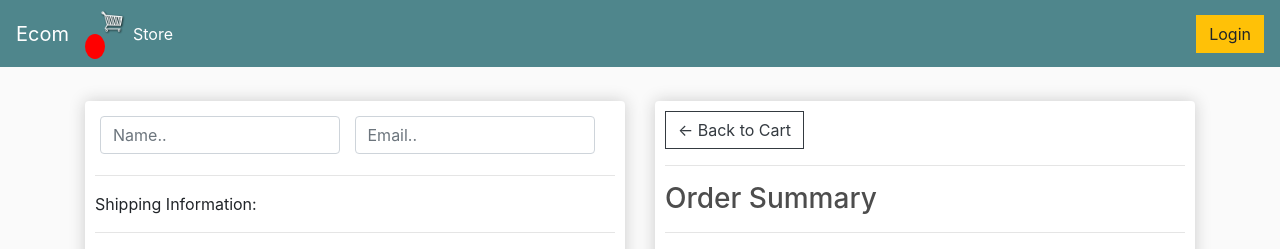
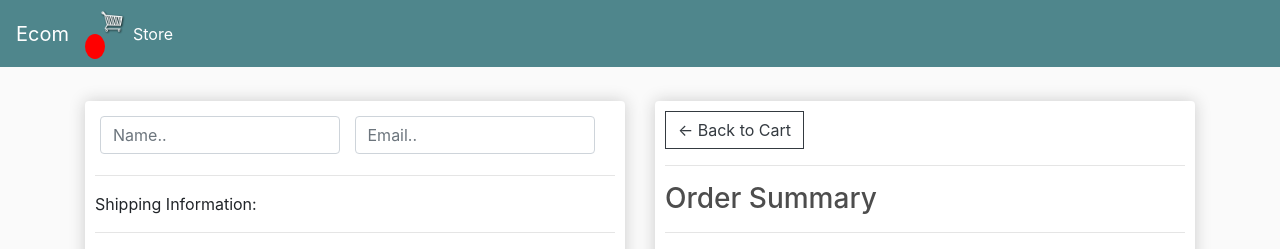
Before and after one commit to bharathjinka09/django-ecommerce, a Django app: template store/templates/store/checkout.html in a window 1280 px wide. Shown: the top 249 px of the page. Run offline with Django 3.2, Linux system fonts and the light colour scheme; the template is opened without the code that fills it, so the values that code supplies are empty; some libraries are stand-ins or nearby versions.

```diff
--- a/store/templates/store/main.html
+++ b/store/templates/store/main.html
@@ -108,14 +108,14 @@
           </li>
         </ul>
 
-        <div class="form-inline my-2 my-lg-0">
-          <a href="#" class="btn btn-warning">Login</a>
+        <!-- <div class="form-inline my-2 my-lg-0"> -->
+          <!-- <a href="#" class="btn btn-warning">Login</a> -->
 
           <!-- <a href="{% url 'cart' %}">
             <img id="cart-icon" src="{% static 'images/cart.png' %}" />
           </a> -->
           <!-- <p id="cart-total">{{cartItems}}</p> -->
-        </div>
+        <!-- </div> -->
       </div>
     </nav>
 
--- a/store/templates/store/store.html
+++ b/store/templates/store/store.html
@@ -10,7 +10,7 @@
         <h6><strong>{{product.name}}</strong></h6>
         <hr />
         <button data-product={{product.id}} data-action='add' class="btn btn-outline-secondary add-btn update-cart">Add to Cart</button>
-        <a class="btn btn-outline-success" href="#">View</a>
+        <!-- <a class="btn btn-outline-success" href="#">View</a> -->
         <h4 style="display: inline-block; float: right;">
           <strong>₹ {{product.price|floatformat:2}}</strong>
         </h4>
```
Also changed, not shown: db.sqlite3, 2 other files.
